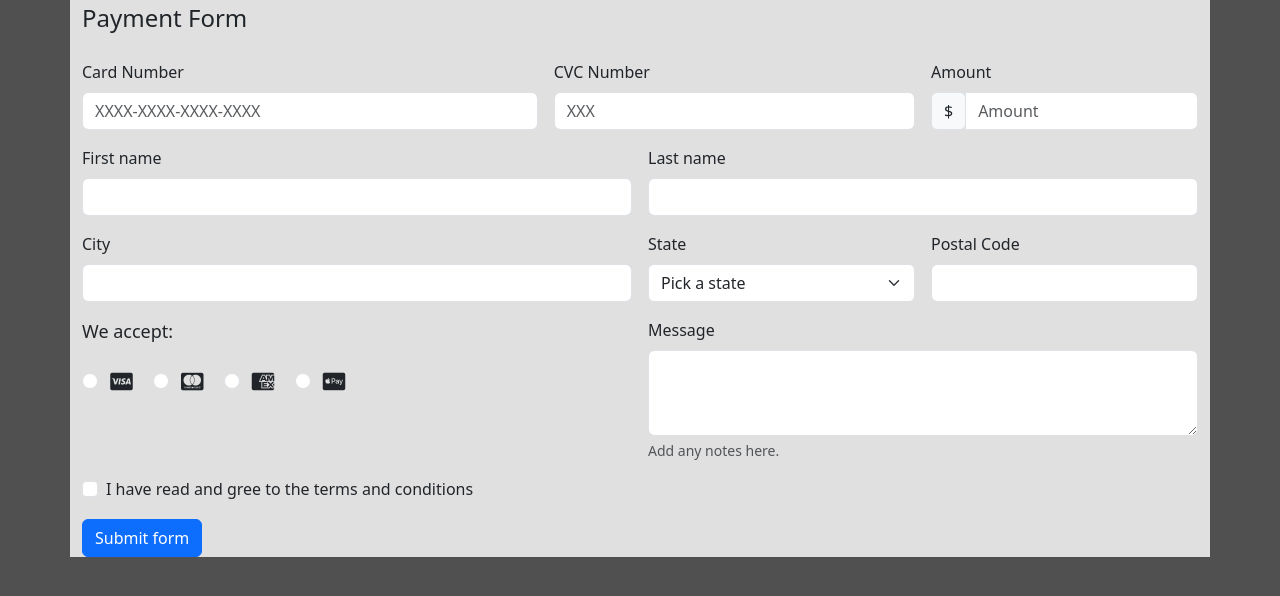
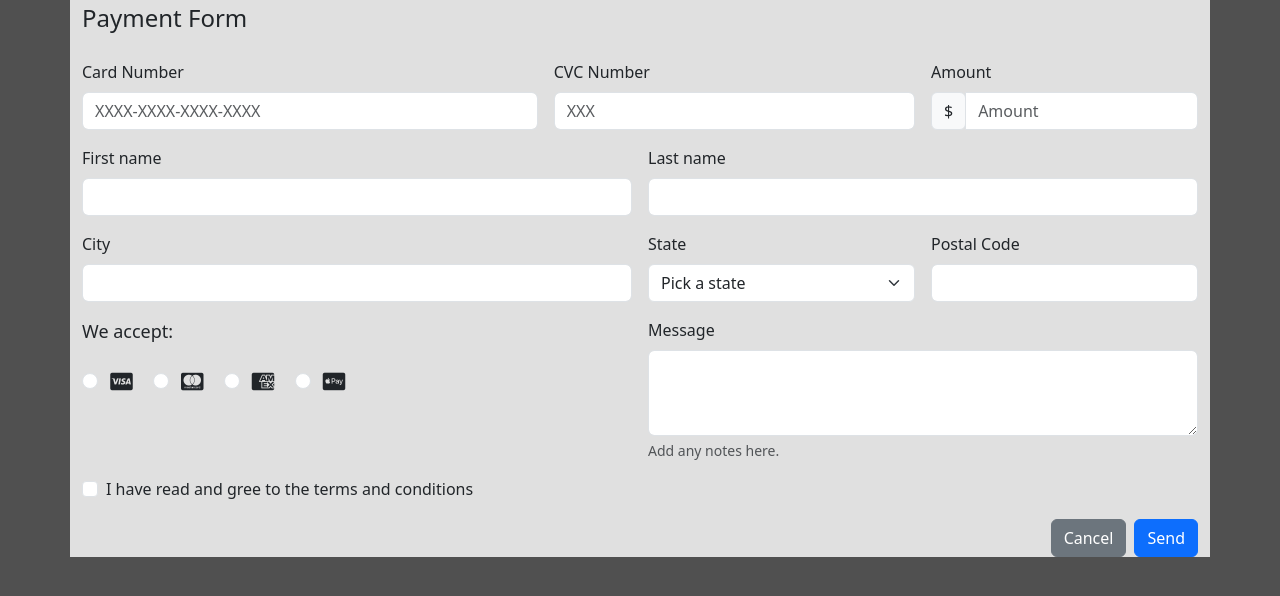
Before and after one commit to 4GeeksAcademy/Module3_HTML_form, a plain HTML site: page index.html in a window 1280 px wide. Drawn offline with nearby package versions, Linux system fonts and the light colour scheme.

Commit message:
form deliver

```diff
--- a/index.html
+++ b/index.html
@@ -155,18 +155,14 @@
           </div>
         </div>
         <div class="col-md-6">
-          <label for="FormTextarea" class="form-label"
-            >Message</label
-          >
+          <label for="FormTextarea" class="form-label">Message</label>
           <textarea
             class="form-control"
             id="FormTextarea"
             rows="3"
             aria-describedby="TextareaHelp"
           ></textarea>
-          <div id="TextareaHelp" class="form-text">
-            Add any notes here.
-          </div>
+          <div id="TextareaHelp" class="form-text">Add any notes here.</div>
         </div>
         <div class="col-12">
           <div class="form-check">
@@ -182,8 +178,9 @@
             </label>
           </div>
         </div>
-        <div class="col-12">
-          <button class="btn btn-primary" type="submit">Submit form</button>
+        <div class="col d-grid gap-2 d-md-flex justify-content-md-end">
+          <button type="button" class="btn btn-secondary">Cancel</button>
+          <button class="btn btn-primary" type="submit">Send</button>
         </div>
       </form>
     </div>
```
